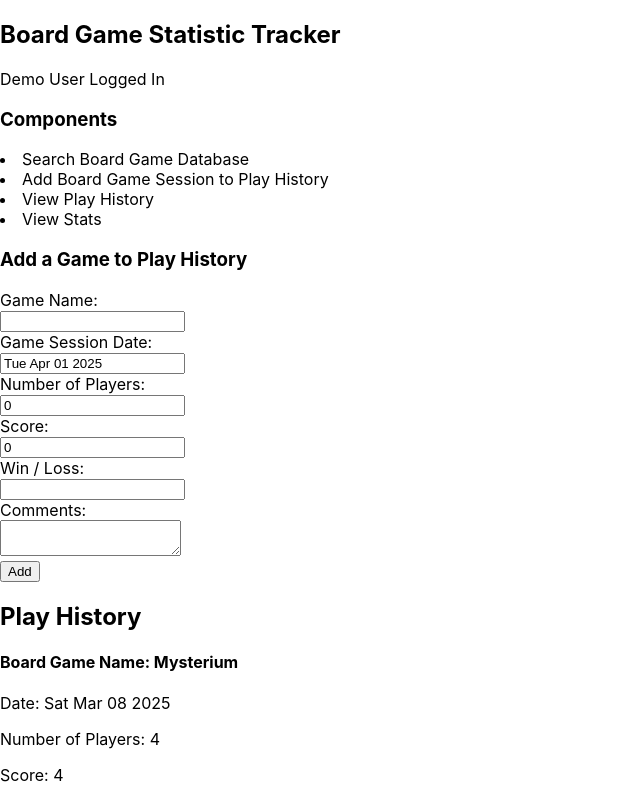
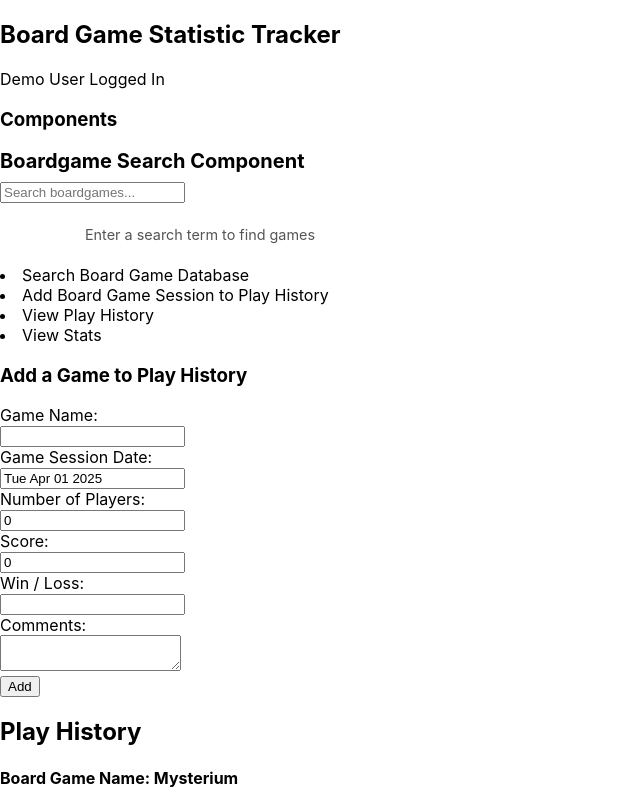
Before and after one commit to kwags/bgst, a React (Create React App) app: page / in a window 1280 px wide. Shown: the top 800 px of the page, without its empty margins (0-640 px from the left). Built offline with nearby package versions, Linux system fonts and the light colour scheme.

Commit message:
Added boardgame search functionality

```diff
--- a/src/App.js
+++ b/src/App.js
@@ -3,6 +3,7 @@
 import React, { useState } from "react";
 import { v4 as uuidv4 } from 'uuid'; // for creating unique id's for todo items
 import PlayHistory from "./PlayHistory.js";
+import BoardGameSearch from './BoardgameSearch.js';
 
 
 function App() {
@@ -67,6 +68,8 @@ function App() {
         <p>Demo User Logged In</p>
         <h3>Components</h3>
 
+          <BoardGameSearch/>
+
           <li>Search Board Game Database</li>
           <li>Add Board Game Session to Play History</li>
           <li>View Play History</li>
--- /dev/null
+++ b/src/BoardGameSearch.module.css
@@ -0,0 +1,63 @@
+
+.container {
+    width: 100%;
+    max-width: 400px;
+  }
+
+  .title {
+    font-size: 1.25rem;
+    margin-bottom: 0.5rem;
+  }
+
+  .searchInput {
+    width: 100%;
+    padding: 0.5rem 0.75rem;
+    font-size: 0.9rem;
+    border: 1px solid #ccc;
+    border-radius: 4px;
+    box-sizing: border-box;
+    transition: border-color 0.2s;
+  }
+
+  .searchInput:focus {
+    outline: none;
+    border-color: #007bff;
+    box-shadow: 0 0 4px rgba(0, 123, 255, 0.3);
+  }
+
+  .results {
+    margin-top: 0.5rem;
+  }
+
+  .list {
+    list-style: none;
+    padding: 0;
+    margin: 0;
+  }
+
+  .listItem {
+    padding: 0.5rem;
+    border-bottom: 1px solid #eee;
+  }
+
+  .listItem:last-child {
+    border-bottom: none;
+  }
+
+  .gameName {
+    margin: 0 0 0.25rem 0;
+    font-size: 1rem;
+  }
+
+  .gameInfo {
+    margin: 0;
+    font-size: 0.8rem;
+    color: #666;
+  }
+
+  .message {
+    font-size: 0.9rem;
+    color: #555;
+    text-align: center;
+    padding: 0.5rem;
+  }
--- /dev/null
+++ b/src/BoardgameSearch.js
@@ -0,0 +1,64 @@
+
+import React, {useState} from 'react';
+import { fetchBoardGames } from './mockAPI';
+import styles from './BoardGameSearch.module.css';
+
+const BoardGameSearch = () => {
+
+    //State variables and their setter functions
+    const [searchTerm, setSearchTerm] = useState('');
+    const [searchResults, setSearchResults] = useState([]);
+    const [loading, setLoading] = useState(false);
+
+    //Called by an event (onChange) and calls a mock API in mockAPI.js, passing it the searchTerm
+    const searchForGame = async (e) => {
+        const term = e.target.value;
+        setSearchTerm(term);
+
+        if (term.trim() === ''){
+            setSearchResults([]); //Clear results if search term is empty
+            setLoading(false);
+            return;
+        }
+
+        setLoading(true);
+        //Call to API with fetchBoardGames, loosely represents calling an API endpoint and can be swapped out later
+        try{
+            const filteredGames = await fetchBoardGames(term);
+            setSearchResults(filteredGames);
+        } catch (error){
+            console.error('Error searching boardgames: ', error);
+        } finally {
+            setLoading(false);
+        }
+    }
+
+    return (
+        // The classNames allow for specific css that wont affect other components
+        <div className={styles.container}>
+            <h1 className={styles.title}>Boardgame Search Component</h1>
+            <input type='text' placeholder='Search boardgames...' value={searchTerm} onChange={searchForGame} />
+            <div className={styles.results}>
+                {loading ? (
+                    <p className={styles.message}>Loading...</p>
+                ) : searchResults.length > 0 ? (
+                    <ul className={styles.list}>
+                        {searchResults.map(game => (
+                            <li key={game.id} className={styles.listItem}>
+                                <h3 className={styles.gameName}>{game.name}</h3>
+                                <p className={styles.gameInfo}>Players: {game.players}</p>
+                                <p className={styles.gameInfo}>Playtime: {game.estimatedTime}</p>
+                            </li>
+                        ))}
+                    </ul>
+                ) : searchTerm.trim() === '' ? (
+                  <p className={styles.message}>Enter a search term to find games</p>
+                ) : (
+                    <p className={styles.message}>No games found for "{searchTerm}"</p>
+                )}
+            </div>
+        </div>
+    );
+}
+
+export default BoardGameSearch;
--- /dev/null
+++ b/src/mockAPI.js
@@ -0,0 +1,32 @@
+// src/mockData.js
+export const mockData = {
+    boardgames: [
+        { id: 1, name: "Catan", players: "2-4", estimatedTime: "60-120 min" },
+        { id: 2, name: "Ticket to Ride", players: "2-5", estimatedTime: "30-60 min" },
+        { id: 3, name: "Carcassonne", players: "2-5", estimatedTime: "30-45 min" },
+        { id: 4, name: "Pandemic", players: "2-4", estimatedTime: "45-60 min" },
+        { id: 5, name: "Azul", players: "2-4", estimatedTime: "30-45 min" },
+        { id: 6, name: "7 Wonders", players: "2-7", estimatedTime: "30 min" },
+        { id: 7, name: "Dominion", players: "2-4", estimatedTime: "30 min" },
+        { id: 8, name: "Wingspan", players: "1-5", estimatedTime: "40-70 min" },
+        { id: 9, name: "Scythe", players: "1-5", estimatedTime: "90-115 min" },
+        { id: 10, name: "Gloomhaven", players: "1-4", estimatedTime: "60-120 min" },
+        { id: 11, name: "Splendor", players: "2-4", estimatedTime: "30 min" },
+        { id: 12, name: "Betrayal at House on the Hill", players: "3-6", estimatedTime: "60 min" },
+        { id: 13, name: "Terraforming Mars", players: "1-5", estimatedTime: "120 min" },
+      ],
+
+};
+
+
+//simulates being an API endpoint
+export const fetchBoardGames = async (searchTerm) => {
+    return new Promise((resolve) => {
+        setTimeout(() => {
+            const filteredGames = mockData.boardgames.filter(game =>
+                game.name.toLowerCase().includes(searchTerm.toLowerCase())
+            );
+            resolve(filteredGames);
+        }, 500) // Fake delay in ms to simulate network delay
+    })
+};
```
Also changed, not shown: 1 other file (tests, documents, lock files or other folders).
